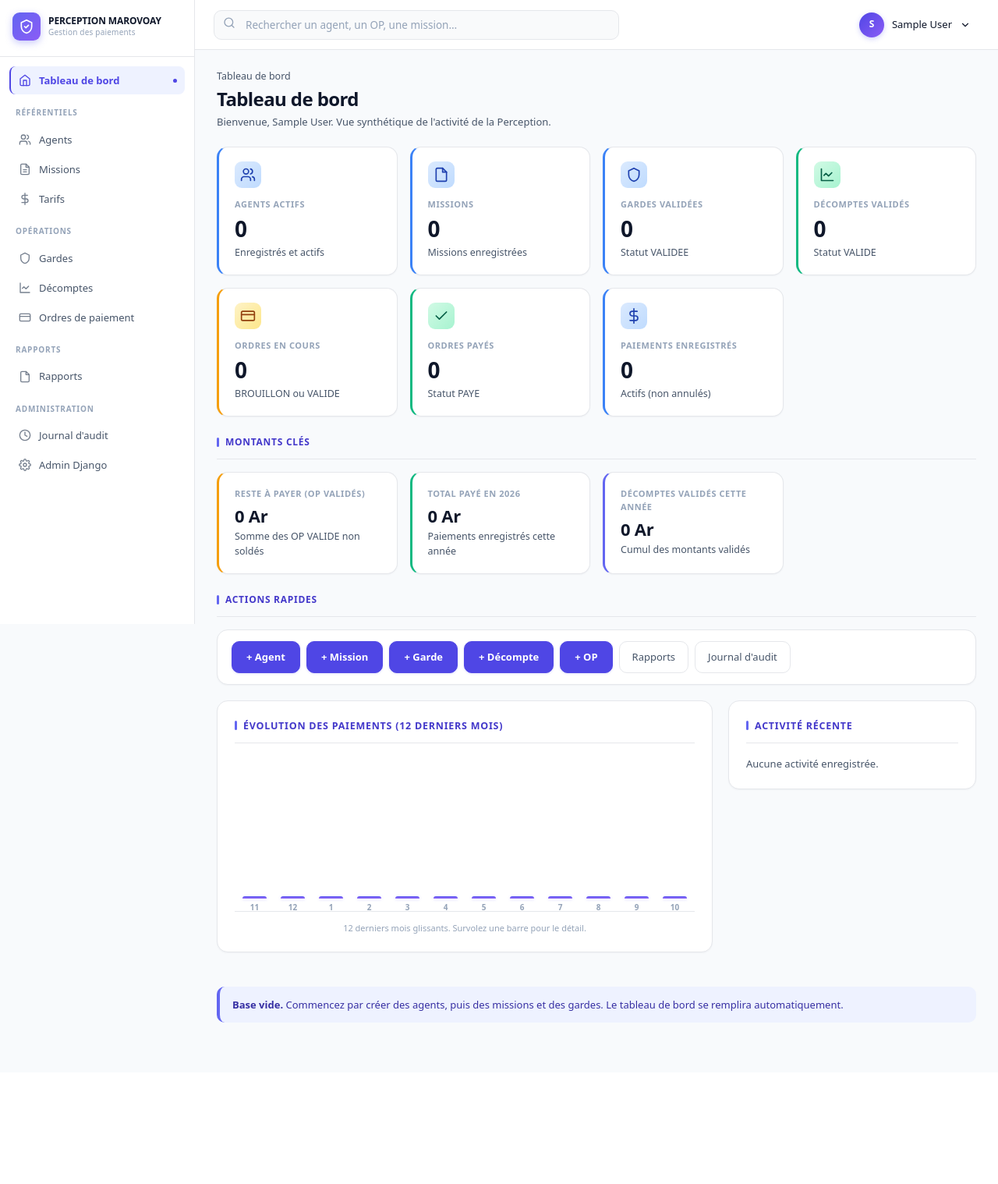
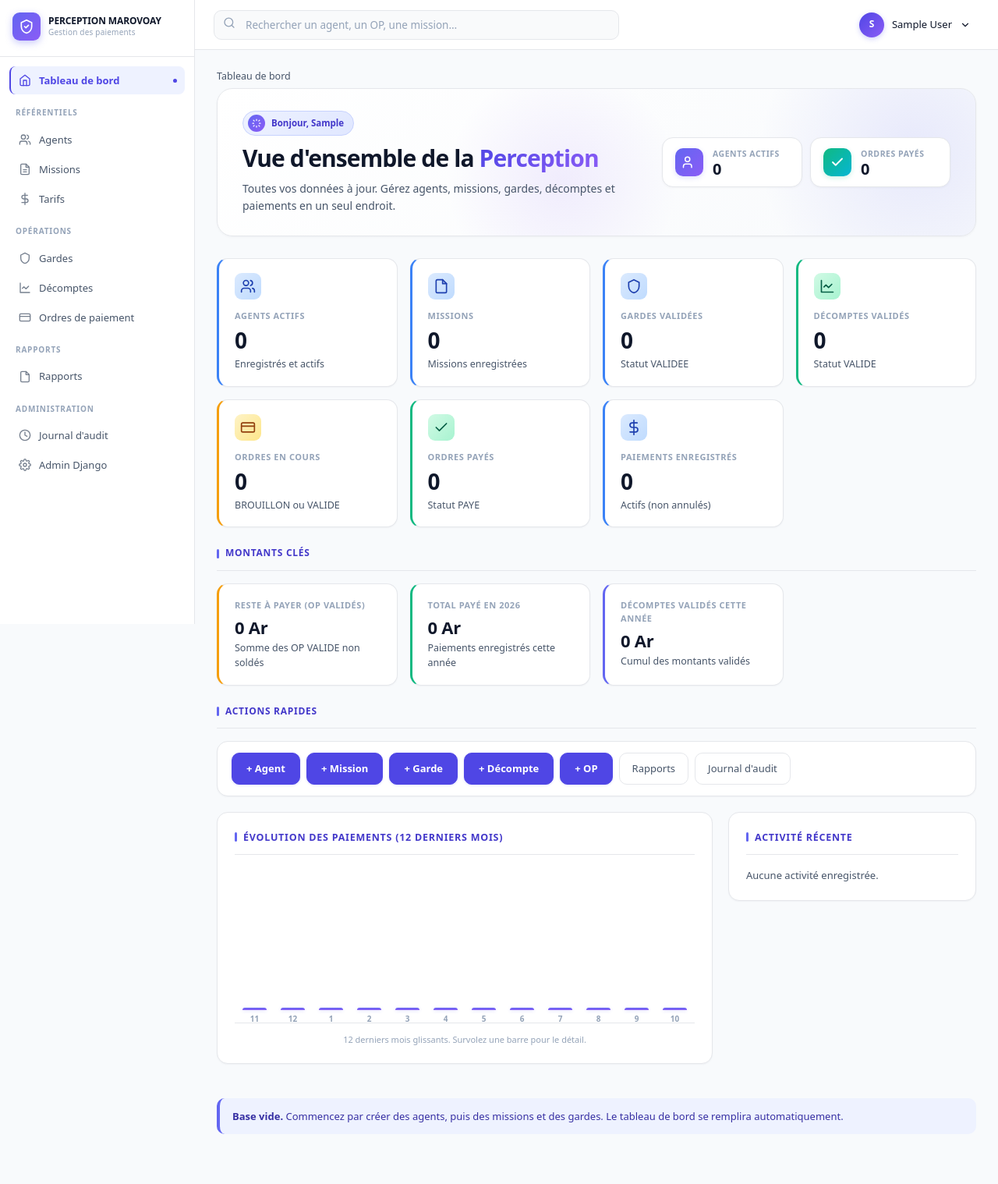
Before and after one commit to MamisoaDonavann/perceptionprincipale, a Django app: page / in a window 1280 px wide. Shown: the whole page at 78% size. Before the commit the page ends 1311 px from the top, so only its background shows below. Run offline with Django 5.2, Linux system fonts and the light colour scheme; the visitor is signed in with stand-in values (Sample User, id 1); data comes from the database, SQL or seed files in the repository; data that the repository does not hold is empty.

Commit message:
UI C+ fix : hero dashboard en inline styles (robuste)

```diff
--- a/templates/dashboard.html
+++ b/templates/dashboard.html
@@ -4,13 +4,61 @@
 {% block title %}Tableau de bord — Perception Marovoay{% endblock %}
 
 {% block content %}
-<div class="page-header">
-    <div class="page-header__titles">
-        <h1 class="page-title">Tableau de bord</h1>
-        <p class="page-subtitle">
-            Bienvenue, {{ user.get_full_name|default:user.username }}.
-            Vue synthétique de l'activité de la Perception.
-        </p>
+{# ==================== HERO DASHBOARD ==================== #}
+<div style="position:relative;background:linear-gradient(135deg,#ffffff 0%,#f8fafc 100%);border:1px solid #e5e7eb;border-radius:20px;padding:28px 32px;margin-bottom:28px;overflow:hidden;box-shadow:0 1px 3px rgba(15,23,42,0.04);">
+    <div style="position:absolute;top:-120px;right:-120px;width:400px;height:400px;border-radius:50%;background:radial-gradient(circle,rgba(99,102,241,0.12) 0%,transparent 70%);pointer-events:none;"></div>
+    <div style="position:absolute;bottom:-80px;left:30%;width:300px;height:300px;border-radius:50%;background:radial-gradient(circle,rgba(139,92,246,0.10) 0%,transparent 70%);pointer-events:none;"></div>
+
+    <div style="position:relative;z-index:2;display:flex;justify-content:space-between;align-items:center;gap:28px;flex-wrap:wrap;">
+
+        <div style="flex:1 1 400px;min-width:0;">
+            <div style="display:inline-flex;align-items:center;gap:8px;padding:4px 12px 4px 6px;background:linear-gradient(135deg,#eef2ff,#e0e7ff);color:#4338ca;font-size:11.5px;font-weight:600;border-radius:20px;margin-bottom:12px;border:1px solid #c7d2fe;">
+                <span style="display:grid;place-items:center;width:22px;height:22px;border-radius:50%;background:linear-gradient(135deg,#6366f1,#8b5cf6);color:white;">
+                    <svg width="12" height="12" viewBox="0 0 24 24" fill="none" stroke="currentColor" stroke-width="2.5" stroke-linecap="round" stroke-linejoin="round" aria-hidden="true">
+                        <path d="M12 2v3M12 19v3M4.22 4.22l2.12 2.12M17.66 17.66l2.12 2.12M2 12h3M19 12h3M4.22 19.78l2.12-2.12M17.66 6.34l2.12-2.12"/>
+                    </svg>
+                </span>
+                <span>Bonjour, {{ user.get_short_name|default:user.username }}</span>
+            </div>
+
+            <h1 style="font-size:30px;font-weight:800;color:#0f172a;letter-spacing:-0.03em;line-height:1.15;margin:0 0 10px;">
+                Vue d'ensemble de la <span style="background:linear-gradient(135deg,#4f46e5,#8b5cf6);-webkit-background-clip:text;-webkit-text-fill-color:transparent;background-clip:text;">Perception</span>
+            </h1>
+
+            <p style="font-size:14px;color:#475569;line-height:1.55;margin:0;max-width:620px;">
+                Toutes vos données à jour. Gérez agents, missions, gardes, décomptes et paiements en un seul endroit.
+            </p>
+        </div>
+
+        <div style="display:flex;gap:10px;flex-wrap:wrap;flex-shrink:0;">
+
+            <div style="display:flex;align-items:center;gap:12px;padding:12px 16px;background:#ffffff;border:1px solid #e5e7eb;border-radius:14px;min-width:180px;box-shadow:0 1px 3px rgba(15,23,42,0.04);">
+                <div style="width:36px;height:36px;border-radius:10px;background:linear-gradient(135deg,#6366f1,#8b5cf6);display:grid;place-items:center;flex-shrink:0;box-shadow:0 2px 6px rgba(99,102,241,0.20);">
+                    <svg width="18" height="18" viewBox="0 0 24 24" fill="none" stroke="white" stroke-width="2" stroke-linecap="round" stroke-linejoin="round" aria-hidden="true">
+                        <path d="M16 21v-2a4 4 0 0 0-4-4H6a4 4 0 0 0-4 4v2"/>
+                        <circle cx="9" cy="7" r="4"/>
+                    </svg>
+                </div>
+                <div>
+                    <div style="font-size:10.5px;font-weight:600;text-transform:uppercase;color:#94a3b8;letter-spacing:0.05em;margin-bottom:2px;">Agents actifs</div>
+                    <div style="font-size:20px;font-weight:700;color:#0f172a;letter-spacing:-0.02em;line-height:1;">{{ stats.agents_actifs }}</div>
+                </div>
+            </div>
+
+            <div style="display:flex;align-items:center;gap:12px;padding:12px 16px;background:#ffffff;border:1px solid #e5e7eb;border-radius:14px;min-width:180px;box-shadow:0 1px 3px rgba(15,23,42,0.04);">
+                <div style="width:36px;height:36px;border-radius:10px;background:linear-gradient(135deg,#10b981,#06b6d4);display:grid;place-items:center;flex-shrink:0;box-shadow:0 2px 6px rgba(16,185,129,0.20);">
+                    <svg width="18" height="18" viewBox="0 0 24 24" fill="none" stroke="white" stroke-width="2.5" stroke-linecap="round" stroke-linejoin="round" aria-hidden="true">
+                        <polyline points="20 6 9 17 4 12"/>
+                    </svg>
+                </div>
+                <div>
+                    <div style="font-size:10.5px;font-weight:600;text-transform:uppercase;color:#94a3b8;letter-spacing:0.05em;margin-bottom:2px;">Ordres payés</div>
+                    <div style="font-size:20px;font-weight:700;color:#0f172a;letter-spacing:-0.02em;line-height:1;">{{ stats.ordres_payes }}</div>
+                </div>
+            </div>
+
+        </div>
+
     </div>
 </div>
 
```
